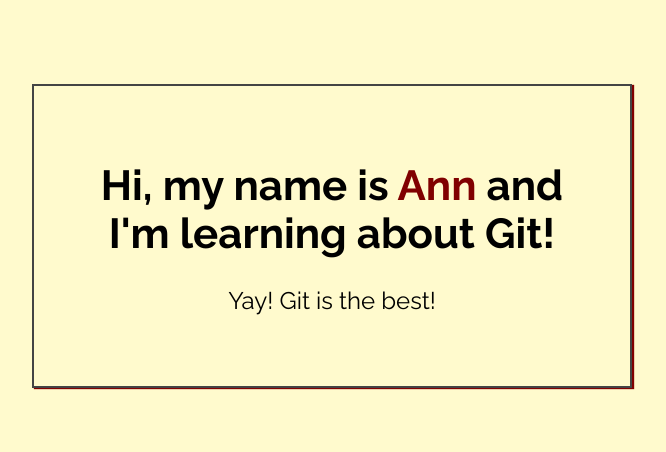
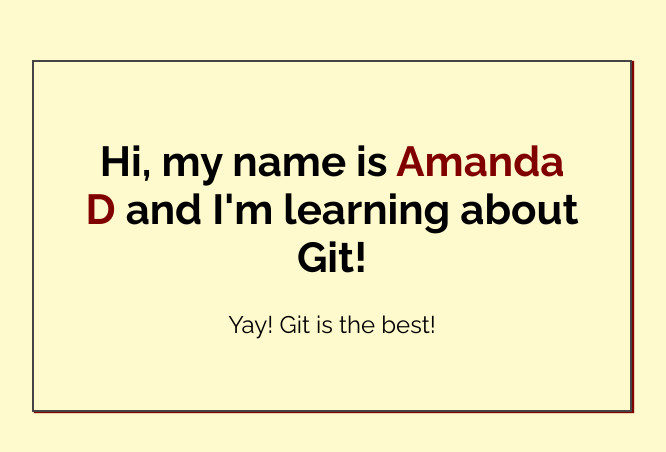
Before and after one commit to AmandaDeoki/my-first-repo, a plain HTML site: page index.html in a window 1280 px wide. Shown: the part 164-616 px from the top of the page, without its empty margins (308-974 px from the left). Drawn offline with Linux system fonts and the light colour scheme.

Commit message:
Added name to index.html

```diff
--- a/index.html
+++ b/index.html
@@ -14,7 +14,7 @@
 <body>
 
     <div class="greeting">
-        <h1>Hi, my name is <span class="highlight">Ann</span> and I'm learning about Git! </h1>
+        <h1>Hi, my name is <span class="highlight">Amanda D</span> and I'm learning about Git! </h1>
 
         <p>Yay! Git is the best!</p>
     </div>
```
